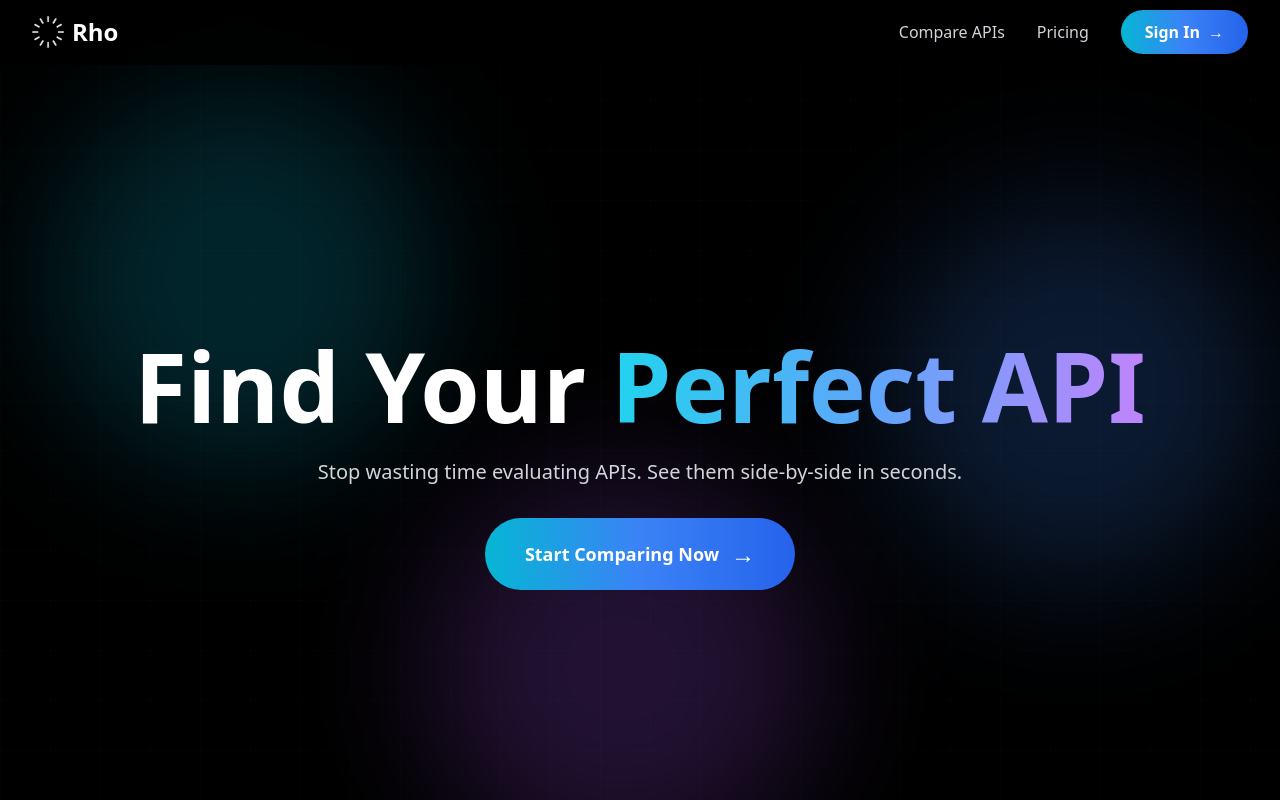
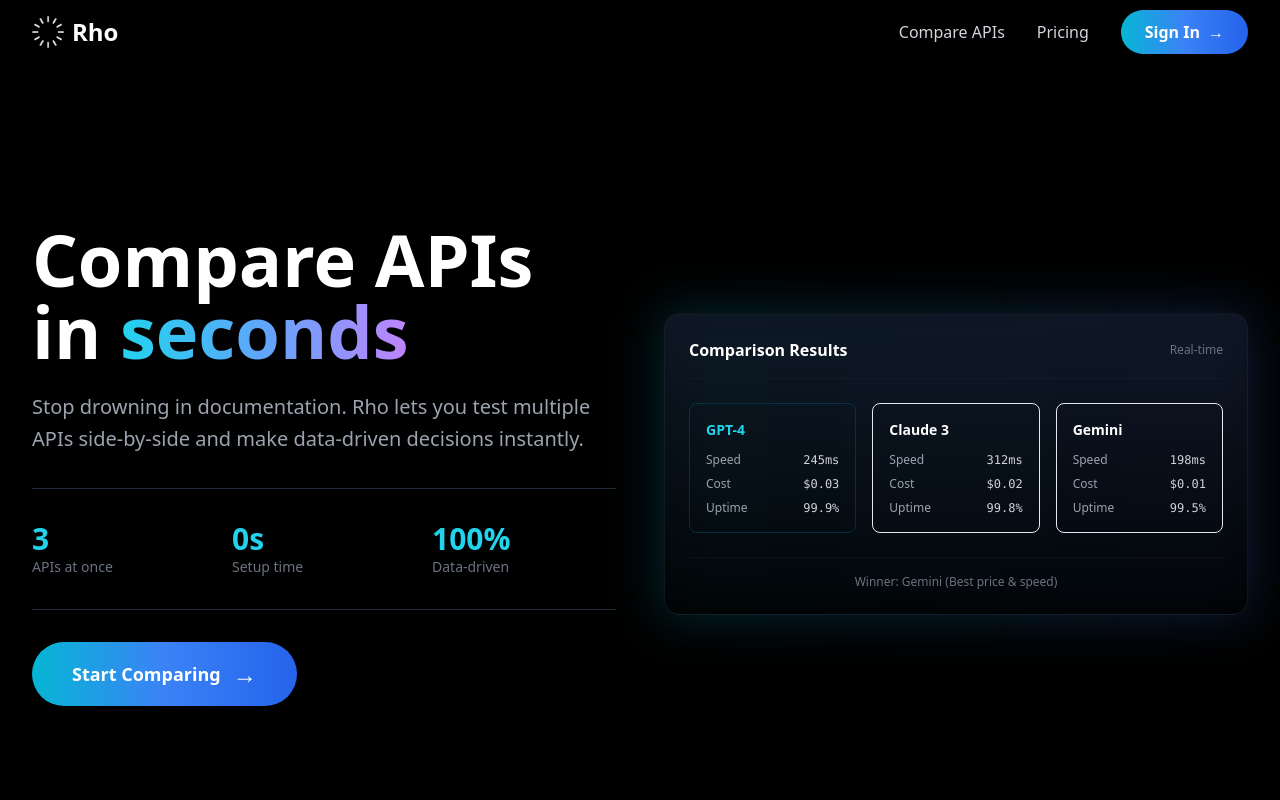
Before and after one commit to rainazab/CH12.0, a Next.js app in the folder rho-api-platform/: page / in a window 1280 px wide. Shown: the top 800 px of the page. Built offline with nearby package versions, Linux system fonts and the light colour scheme; no server answers.

Commit message:
Remove animated backgrounds for professional look; enhance hero section with demo and stats

```diff
--- a/rho-api-platform/app/page.tsx
+++ b/rho-api-platform/app/page.tsx
@@ -16,48 +16,100 @@ export default function Home() {
 
   return (
     <div className="relative bg-black overflow-hidden">
-      {/* Animated Grid Background */}
-      <div className="fixed inset-0 opacity-20 pointer-events-none">
-        <div
-          className="absolute inset-0"
-          style={{
-            backgroundImage:
-              'linear-gradient(90deg, rgba(34, 211, 238, 0.1) 1px, transparent 1px), linear-gradient(rgba(34, 211, 238, 0.1) 1px, transparent 1px)',
-            backgroundSize: '50px 50px',
-          }}
-        />
+
+      {/* HERO SECTION */}
+      <section className="relative z-10 min-h-screen flex items-center justify-center px-4 sm:px-6 lg:px-8 py-20">
+        <div className="max-w-7xl mx-auto w-full">
+          <div className="grid lg:grid-cols-2 gap-12 items-center">
+            {/* Left: Content */}
+            <div className="space-y-8">
+              <div className="space-y-6">
+                <h1 className="text-6xl lg:text-7xl font-bold text-white leading-tight">
+                  Compare APIs in{' '}
+                  <span className="bg-gradient-to-r from-cyan-400 via-blue-400 to-purple-400 bg-clip-text text-transparent">
+                    seconds
+                  </span>
+                </h1>
+                <p className="text-xl text-gray-400 leading-relaxed">
+                  Stop drowning in documentation. Rho lets you test multiple APIs side-by-side and make data-driven decisions instantly.
+                </p>
               </div>
 
-      {/* Animated Blobs */}
-      <div className="fixed inset-0 overflow-hidden pointer-events-none">
-        <div className="absolute top-20 left-10 w-96 h-96 bg-cyan-500/20 rounded-full mix-blend-screen filter blur-3xl animate-blob" />
-        <div className="absolute top-40 right-10 w-96 h-96 bg-blue-500/20 rounded-full mix-blend-screen filter blur-3xl animate-blob animation-delay-2000" />
-        <div className="absolute -bottom-20 left-1/3 w-96 h-96 bg-purple-500/20 rounded-full mix-blend-screen filter blur-3xl animate-blob animation-delay-4000" />
+              {/* Stats */}
+              <div className="grid grid-cols-3 gap-4 py-8 border-y border-gray-800">
+                <div>
+                  <div className="text-3xl font-bold text-cyan-400">3</div>
+                  <p className="text-sm text-gray-500">APIs at once</p>
                 </div>
-
-      {/* HERO SECTION */}
-      <section className="relative z-10 min-h-screen flex items-center justify-center px-4 sm:px-6 lg:px-8">
-        <div className="max-w-6xl mx-auto text-center space-y-8">
-          <div className="space-y-6">
-            <h1 className="text-7xl lg:text-8xl font-bold text-white leading-tight">
-              Find Your{' '}
-              <span className="bg-gradient-to-r from-cyan-400 via-blue-400 to-purple-400 bg-clip-text text-transparent">
-                Perfect API
-              </span>
-            </h1>
-            <p className="text-xl text-gray-300 max-w-3xl mx-auto">
-              Stop wasting time evaluating APIs. See them side-by-side in seconds.
-            </p>
+                <div>
+                  <div className="text-3xl font-bold text-cyan-400">0s</div>
+                  <p className="text-sm text-gray-500">Setup time</p>
+                </div>
+                <div>
+                  <div className="text-3xl font-bold text-cyan-400">100%</div>
+                  <p className="text-sm text-gray-500">Data-driven</p>
+                </div>
               </div>
 
               {/* Hero CTA */}
               <Link
                 href="/compare"
-            className="inline-flex items-center justify-center gap-3 px-10 py-5 bg-gradient-to-r from-cyan-500 via-blue-500 to-blue-600 text-white font-bold text-lg rounded-full hover:shadow-2xl hover:shadow-cyan-500/50 transition transform hover:scale-110"
+                className="inline-flex items-center justify-center gap-3 px-10 py-4 bg-gradient-to-r from-cyan-500 via-blue-500 to-blue-600 text-white font-bold text-lg rounded-full hover:shadow-2xl hover:shadow-cyan-500/50 transition transform hover:scale-110 w-fit"
               >
-            Start Comparing Now
+                Start Comparing
                 <span className="text-2xl">→</span>
               </Link>
+            </div>
+
+            {/* Right: Demo Visual */}
+            <div className="hidden lg:block">
+              <div className="relative">
+                {/* Demo Card */}
+                <div className="bg-gradient-to-b from-gray-900/80 to-black/80 border border-gray-800/50 rounded-2xl p-6 backdrop-blur">
+                  {/* Header */}
+                  <div className="flex items-center justify-between mb-6 pb-4 border-b border-gray-800/30">
+                    <h3 className="font-semibold text-white">Comparison Results</h3>
+                    <span className="text-xs text-gray-500">Real-time</span>
+                  </div>
+
+                  {/* API Columns */}
+                  <div className="grid grid-cols-3 gap-4">
+                    {[
+                      { name: 'GPT-4', speed: '245ms', cost: '$0.03', uptime: '99.9%', color: 'cyan' },
+                      { name: 'Claude 3', speed: '312ms', cost: '$0.02', uptime: '99.8%', color: 'blue' },
+                      { name: 'Gemini', speed: '198ms', cost: '$0.01', uptime: '99.5%', color: 'purple' },
+                    ].map((api, idx) => (
+                      <div key={idx} className={`space-y-3 p-4 rounded-lg bg-${api.color}-500/5 border border-${api.color}-500/20`}>
+                        <div className={`font-semibold text-${api.color}-400 text-sm`}>{api.name}</div>
+                        <div className="space-y-2">
+                          <div className="flex justify-between items-center text-xs">
+                            <span className="text-gray-400">Speed</span>
+                            <span className="text-gray-300 font-mono">{api.speed}</span>
+                          </div>
+                          <div className="flex justify-between items-center text-xs">
+                            <span className="text-gray-400">Cost</span>
+                            <span className="text-gray-300 font-mono">{api.cost}</span>
+                          </div>
+                          <div className="flex justify-between items-center text-xs">
+                            <span className="text-gray-400">Uptime</span>
+                            <span className="text-gray-300 font-mono">{api.uptime}</span>
+                          </div>
+                        </div>
+                      </div>
+                    ))}
+                  </div>
+
+                  {/* Footer */}
+                  <div className="mt-6 pt-4 border-t border-gray-800/30">
+                    <p className="text-xs text-gray-500 text-center">Winner: Gemini (Best price & speed)</p>
+                  </div>
+                </div>
+
+                {/* Glow effect */}
+                <div className="absolute -inset-1 bg-gradient-to-r from-cyan-500/20 to-blue-500/20 rounded-2xl blur-xl -z-10" />
+              </div>
+            </div>
+          </div>
         </div>
       </section>
 
```
Lines whose indentation alone changed are shown as unchanged.
